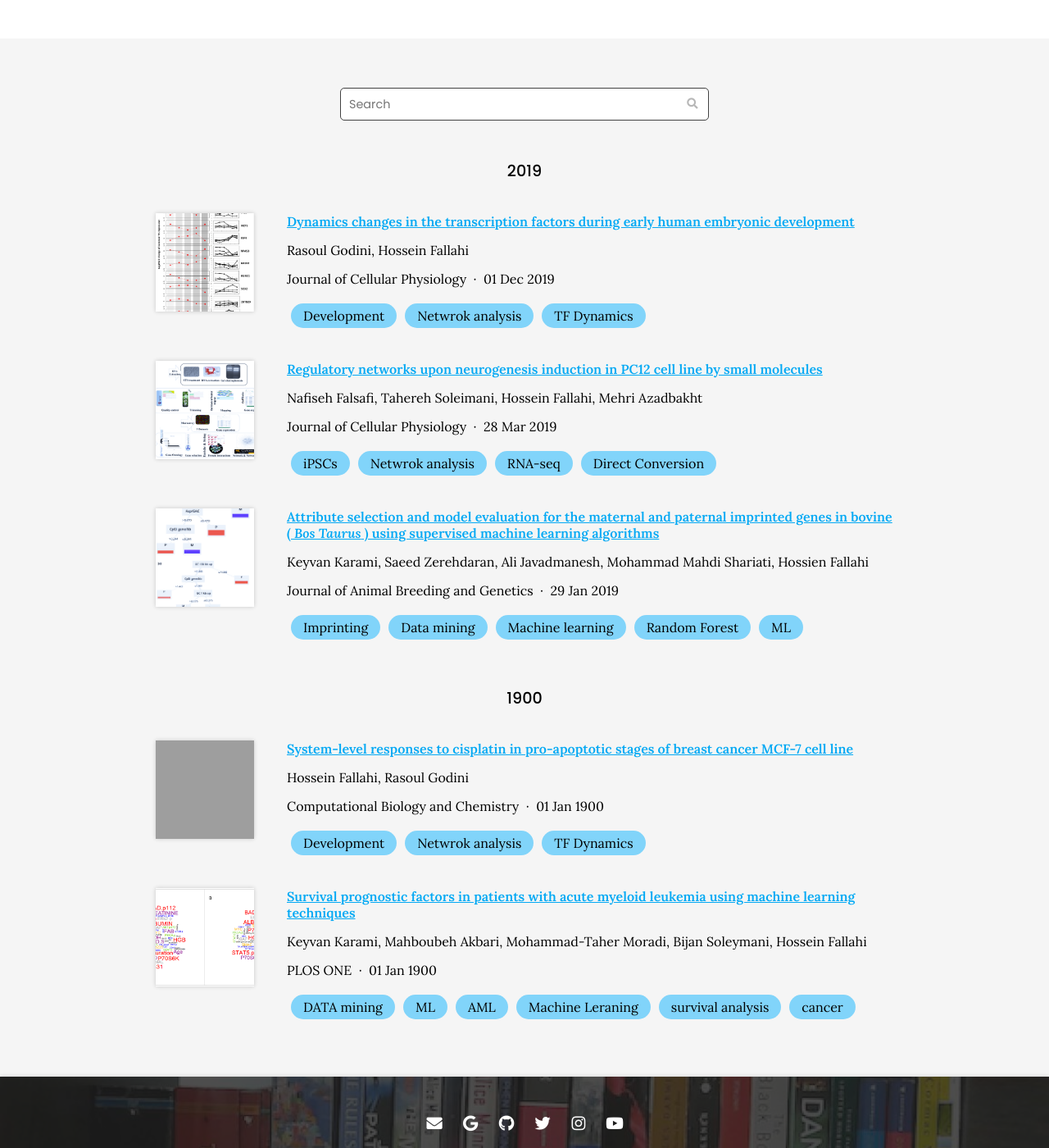
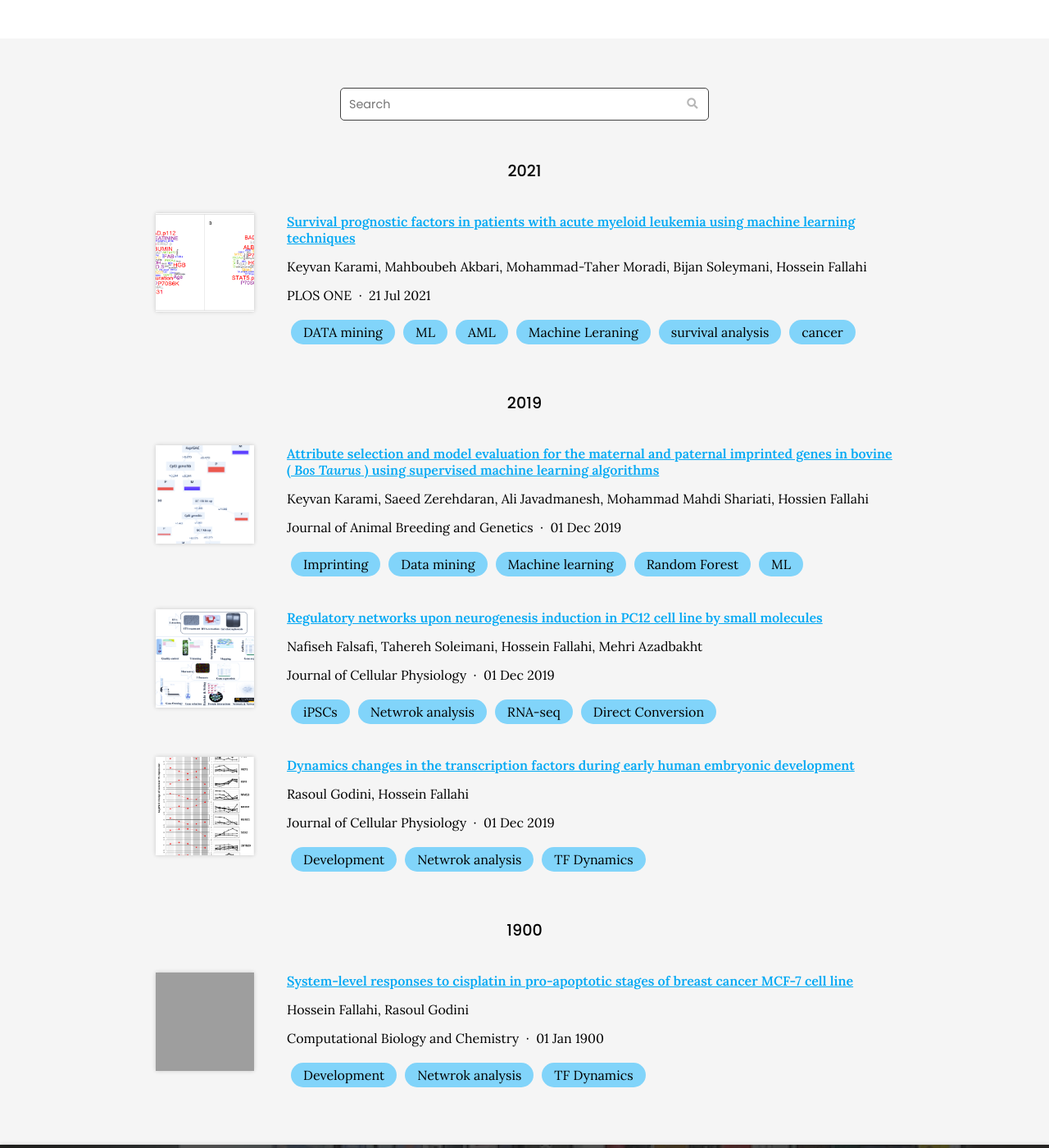
Before and after one commit to Hossein-Fallahi/Fallahi-Bioinformatics-Lab, a Jekyll site: the page built from research/index.md, in a window 1280 px wide and 1400 px high, scrolled down 485 px. Shown: the whole window at 82% size. Built offline with Jekyll 4.4.1, drawn with Linux system fonts in a browser that asks for light colours; nearby versions of some CDN libraries; grey boxes are pictures that could not be loaded.

Commit message:
Generate citations

```diff
--- a/_data/citations.yaml
+++ b/_data/citations.yaml
@@ -10,7 +10,7 @@
   - Bijan Soleymani
   - Hossein Fallahi
   publisher: PLOS ONE
-  date: '1900-01-01'
+  date: '2021-07-21'
   link: https://doi.org/gmcwwg
   image: https://github.com/Hossein-Fallahi/Fallahi-Bioinformatics-Lab/blob/main/images/journal.pone.0254976.g001.PNG
   extra-links:
@@ -42,7 +42,7 @@
   - Hossein Fallahi
   - Mehri Azadbakht
   publisher: Journal of Cellular Physiology
-  date: '2019-03-28'
+  date: '2019-12-01'
   link: https://doi.org/gkpnhv
   image: https://raw.githubusercontent.com/Hossein-Fallahi/Fallahi-Bioinformatics-Lab/main/images/falsafi.png
   extra-links:
@@ -60,7 +60,7 @@
   - Mohammad Mahdi Shariati
   - Hossien Fallahi
   publisher: Journal of Animal Breeding and Genetics
-  date: '2019-01-29'
+  date: '2019-12-01'
   link: https://doi.org/ghqg2h
   image: https://raw.githubusercontent.com/Hossein-Fallahi/Fallahi-Bioinformatics-Lab/main/images/karami.png
   extra-links:
@@ -75,7 +75,7 @@
   - Hossein Fallahi
   - Rasoul Godini
   publisher: Computational Biology and Chemistry
-  date: '1900-01-01'
+  date: 1900-1-1
   link: https://doi.org/gkpk62
   image: https://ars.els-cdn.com/content/image/1-s2.0-S147692711830639X-ga1.jpg
   extra-links:
```
